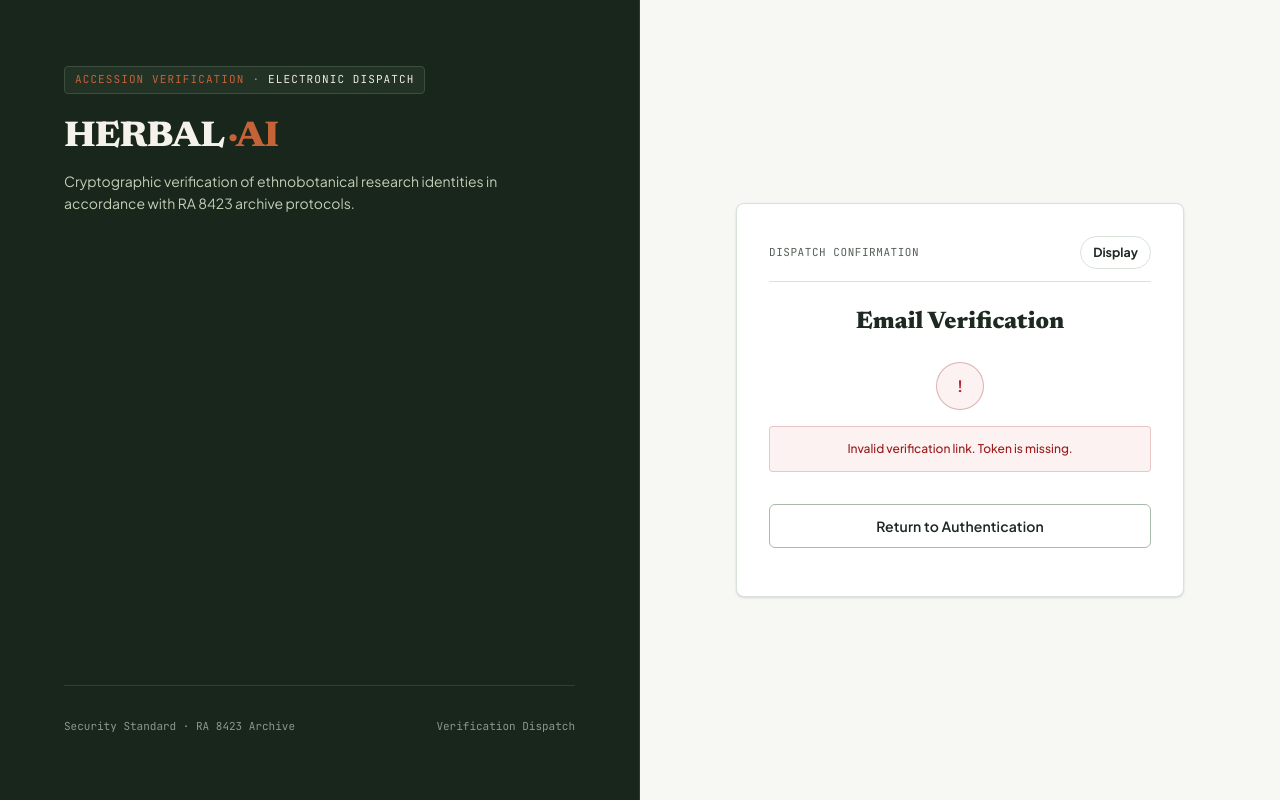
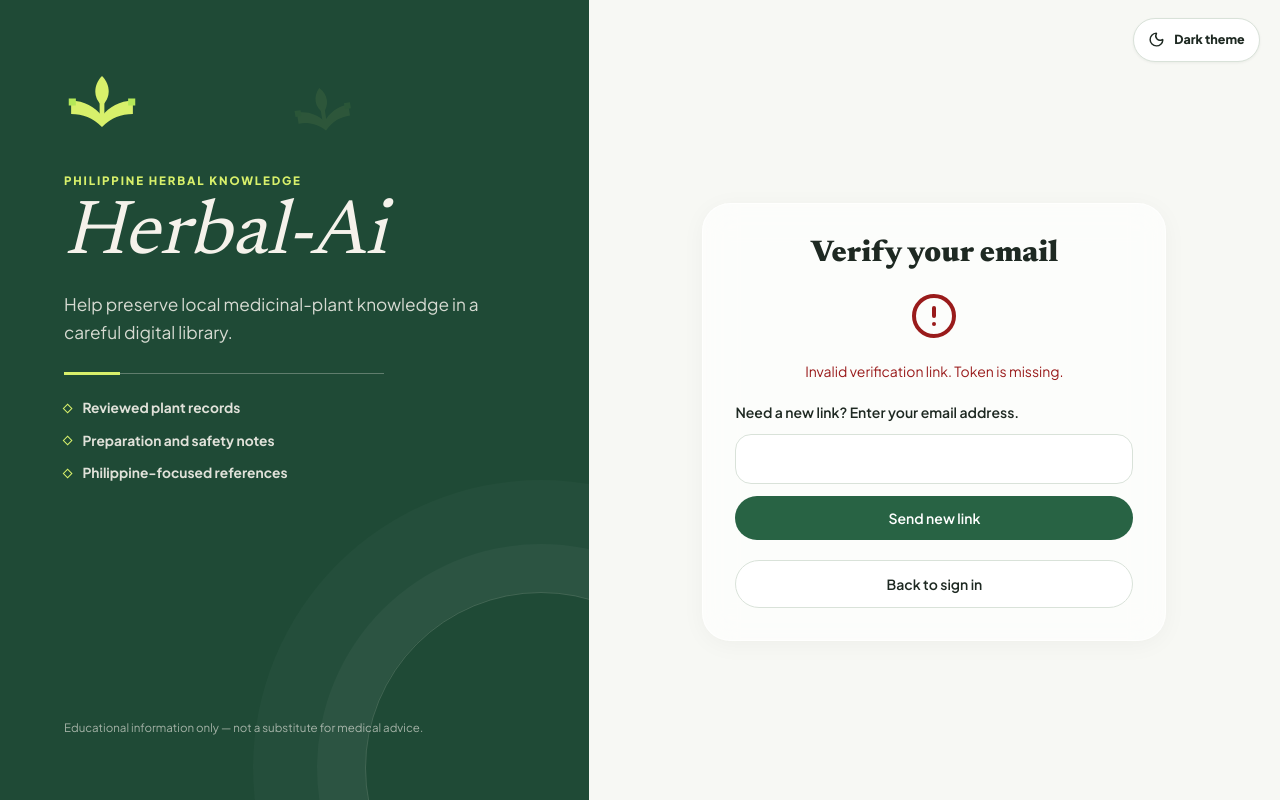
Before and after one commit to ultrakevin143/HerbalAiCapstoneProject, a Next.js app in the folder herbalaifrontend/: page /verify-email in a window 1280 px wide. Built offline with nearby package versions, Linux system fonts and the light colour scheme.

Commit message:
Align email verification page with auth design

```diff
--- a/herbalaifrontend/app/verify-email/page.tsx
+++ b/herbalaifrontend/app/verify-email/page.tsx
@@ -3,13 +3,108 @@
 import React, { useEffect, useState, useRef, Suspense } from 'react';
 import { useSearchParams } from 'next/navigation';
 import Link from 'next/link';
-import DisplayPreferences from '../../components/DisplayPreferences';
+import { CheckCircle2, CircleAlert, LoaderCircle } from 'lucide-react';
+import AuthBrandPanel from '../../components/AuthBrandPanel';
+import { ThemeToggle } from '../../components/DisplayPreferences';
 import api from '../../lib/axios';
+
+type VerificationStatus = 'loading' | 'success' | 'error';
+
+function ResendVerificationForm() {
+  const [email, setEmail] = useState('');
+  const [resending, setResending] = useState(false);
+  const [resendMessage, setResendMessage] = useState<string | null>(null);
+
+  const handleResend = async (event: React.FormEvent<HTMLFormElement>) => {
+    event.preventDefault();
+    setResending(true);
+    setResendMessage(null);
+
+    try {
+      const response = await api.post('/auth/resend-email-verification', { email: email.trim() });
+      setResendMessage(response.data?.message || 'If this account is unverified, a new link has been sent.');
+    } catch {
+      setResendMessage('We could not send a new link right now. Please try again later.');
+    } finally {
+      setResending(false);
+    }
+  };
+
+  return (
+    <form onSubmit={handleResend} className="space-y-3 text-left">
+      <label htmlFor="verification-email" className="block text-sm font-semibold text-ink">
+        Need a new link? Enter your email address.
+      </label>
+      <input
+        id="verification-email"
+        type="email"
+        autoComplete="email"
+        required
+        value={email}
+        onChange={(event) => setEmail(event.target.value)}
+        className="w-full rounded-2xl border border-line bg-panel px-4 py-3 text-base text-ink focus:outline-none focus:ring-2 focus:ring-accent"
+      />
+      <button
+        type="submit"
+        disabled={resending}
+        className="flex min-h-12 w-full items-center justify-center rounded-full bg-brand px-6 py-3 text-sm font-semibold text-on-brand transition-colors hover:bg-brand-hover focus-visible:outline-none focus-visible:ring-2 focus-visible:ring-accent focus-visible:ring-offset-2 disabled:cursor-wait disabled:opacity-60"
+      >
+        {resending ? 'Sending link...' : 'Send new link'}
+      </button>
+      {resendMessage && <p role="status" className="text-sm leading-relaxed text-muted">{resendMessage}</p>}
+    </form>
+  );
+}
+
+function VerificationLayout({ status, message }: { status: VerificationStatus; message: string }) {
+  return (
+    <main className="auth-shell grid min-h-svh grid-cols-1 bg-canvas font-sans lg:h-svh lg:grid-cols-[minmax(23rem,0.92fr)_minmax(32rem,1.08fr)] lg:overflow-hidden">
+      <AuthBrandPanel mode="signup" />
+
+      <div className="auth-form-pane relative flex min-w-0 items-center justify-center px-5 pb-8 pt-20 lg:h-svh lg:overflow-hidden lg:px-8 lg:pb-5 lg:pt-16">
+        <ThemeToggle className="auth-theme-toggle" />
+        <section className="auth-form-card glass-card text-center" aria-labelledby="verification-title">
+          <h2 id="verification-title" className="mb-5 text-2xl font-extrabold text-ink lg:text-3xl">
+            Verify your email
+          </h2>
+
+          {status === 'loading' && (
+            <div role="status" className="flex flex-col items-center gap-4 py-3 text-accent">
+              <LoaderCircle aria-hidden="true" className="h-10 w-10 animate-spin motion-reduce:animate-none" />
+              <p className="text-sm text-muted">{message}</p>
+            </div>
+          )}
+
+          {status === 'success' && (
+            <div role="status" className="space-y-5">
+              <CheckCircle2 aria-hidden="true" className="mx-auto h-12 w-12 text-accent" />
+              <p className="text-sm leading-relaxed text-ink">{message}</p>
+              <Link href="/signin" className="btn flex min-h-12 w-full items-center justify-center rounded-full border-brand bg-brand px-6 py-3 font-semibold text-on-brand transition-colors hover:bg-brand-hover focus-visible:outline-none focus-visible:ring-2 focus-visible:ring-accent focus-visible:ring-offset-2">
+                Sign in
+              </Link>
+            </div>
+          )}
+
+          {status === 'error' && (
+            <div role="alert" className="space-y-5">
+              <CircleAlert aria-hidden="true" className="mx-auto h-12 w-12 text-error-ink" />
+              <p className="text-sm leading-relaxed text-error-ink">{message}</p>
+              <ResendVerificationForm />
+              <Link href="/signin" className="flex min-h-12 w-full items-center justify-center rounded-full border border-line bg-panel px-6 py-3 text-sm font-semibold text-ink transition-colors hover:bg-soft focus-visible:outline-none focus-visible:ring-2 focus-visible:ring-accent focus-visible:ring-offset-2">
+                Back to sign in
+              </Link>
+            </div>
+          )}
+        </section>
+      </div>
+    </main>
+  );
+}
 
 function VerifyEmailContent() {
   const searchParams = useSearchParams();
   const token = searchParams.get('token');
-  const [status, setStatus] = useState<'loading' | 'success' | 'error'>(token ? 'loading' : 'error');
+  const [status, setStatus] = useState<VerificationStatus>(token ? 'loading' : 'error');
   const [message, setMessage] = useState<string>(
     token ? 'Verifying your email address...' : 'Invalid verification link. Token is missing.'
   );
@@ -17,7 +112,6 @@ function VerifyEmailContent() {
 
   useEffect(() => {
     if (!token) return;
-    // Prevent double invocation in development strict mode
     if (verifyRef.current) return;
     verifyRef.current = true;
 
@@ -41,100 +135,12 @@ function VerifyEmailContent() {
     verifyToken();
   }, [token]);
 
-  return (
-    <main className="flex min-h-screen flex-col lg:flex-row bg-canvas">
-      {/* Left side: Archival Ethnobotanical Masthead */}
-      <div className="flex flex-col justify-between p-8 sm:p-12 lg:p-16 lg:w-1/2 bg-[#19261c] text-[#f5f2eb] border-b lg:border-b-0 lg:border-r border-[#2d3d31]">
-        <div className="space-y-6">
-          <div className="inline-flex items-center gap-2 rounded px-2.5 py-1 border border-[#3b4e40] bg-[#223326] text-[11px] font-mono uppercase tracking-widest text-[#c46238]">
-            <span>Accession Verification</span>
-            <span className="text-[#88998c]">·</span>
-            <span className="text-[#ede8df]">Electronic Dispatch</span>
-          </div>
-
-          <div>
-            <h1 className="text-3xl sm:text-4xl font-extrabold tracking-tight font-editorial text-[#f5f2eb]">
-              HERBAL<span className="text-[#c46238] ml-1">·AI</span>
-            </h1>
-            <p className="mt-3 text-sm text-[#c4ceb7] max-w-md leading-relaxed">
-              Cryptographic verification of ethnobotanical research identities in accordance with RA 8423 archive protocols.
-            </p>
-          </div>
-        </div>
-
-        <div className="pt-8 mt-8 border-t border-[#2e4033] flex items-center justify-between text-[11px] font-mono text-[#88998c]">
-          <span>Security Standard · RA 8423 Archive</span>
-          <span>Verification Dispatch</span>
-        </div>
-      </div>
-
-      {/* Right side: status card */}
-      <div className="flex flex-col justify-center items-center lg:w-1/2 p-6 sm:p-10 lg:p-14">
-        <div className="w-full max-w-md bg-panel border border-line rounded-lg p-6 sm:p-8 shadow-sm text-center">
-          <div className="flex items-center justify-between border-b border-line pb-3 mb-6">
-            <span className="font-mono text-[11px] uppercase tracking-wider text-muted">
-              Dispatch Confirmation
-            </span>
-            <DisplayPreferences />
-          </div>
-
-          <h2 className="text-2xl font-extrabold font-editorial text-ink mb-2">
-            Email Verification
-          </h2>
-
-          {status === 'loading' && (
-            <div className="flex flex-col items-center justify-center py-8 space-y-4">
-              <div className="animate-spin rounded-full h-8 w-8 border-2 border-brand border-t-transparent"></div>
-              <p className="text-xs font-mono text-muted">{message}</p>
-            </div>
-          )}
-
-          {status === 'success' && (
-            <div className="space-y-4 py-4">
-              <div className="flex items-center justify-center w-12 h-12 rounded-full bg-soft text-brand mx-auto border border-line font-bold font-mono">
-                ✓
-              </div>
-              <p className="text-xs font-medium text-ink bg-soft p-3.5 rounded border border-line">
-                {message}
-              </p>
-              <Link
-                href="/signin"
-                className="flat-button flat-button-primary w-full block text-center !text-sm mt-4"
-              >
-                Sign In to Registry
-              </Link>
-            </div>
-          )}
-
-          {status === 'error' && (
-            <div className="space-y-4 py-4">
-              <div className="flex items-center justify-center w-12 h-12 rounded-full bg-error-surface text-danger mx-auto border border-error-ink/30 font-mono font-bold">
-                !
-              </div>
-              <p className="text-xs font-medium text-error-ink bg-error-surface p-3.5 rounded border border-error-ink/20">
-                {message}
-              </p>
-              <Link
-                href="/signin"
-                className="flat-button flat-button-secondary w-full block text-center !text-sm mt-4"
-              >
-                Return to Authentication
-              </Link>
-            </div>
-          )}
-        </div>
-      </div>
-    </main>
-  );
+  return <VerificationLayout status={status} message={message} />;
 }
 
 export default function VerifyEmailPage() {
   return (
-    <Suspense fallback={
-      <div className="flex min-h-screen items-center justify-center bg-canvas">
-        <div className="h-12 w-12 animate-pulse rounded-full bg-soft" aria-hidden="true"></div>
-      </div>
-    }>
+    <Suspense fallback={<VerificationLayout status="loading" message="Loading verification..." />}>
       <VerifyEmailContent />
     </Suspense>
   );
```
